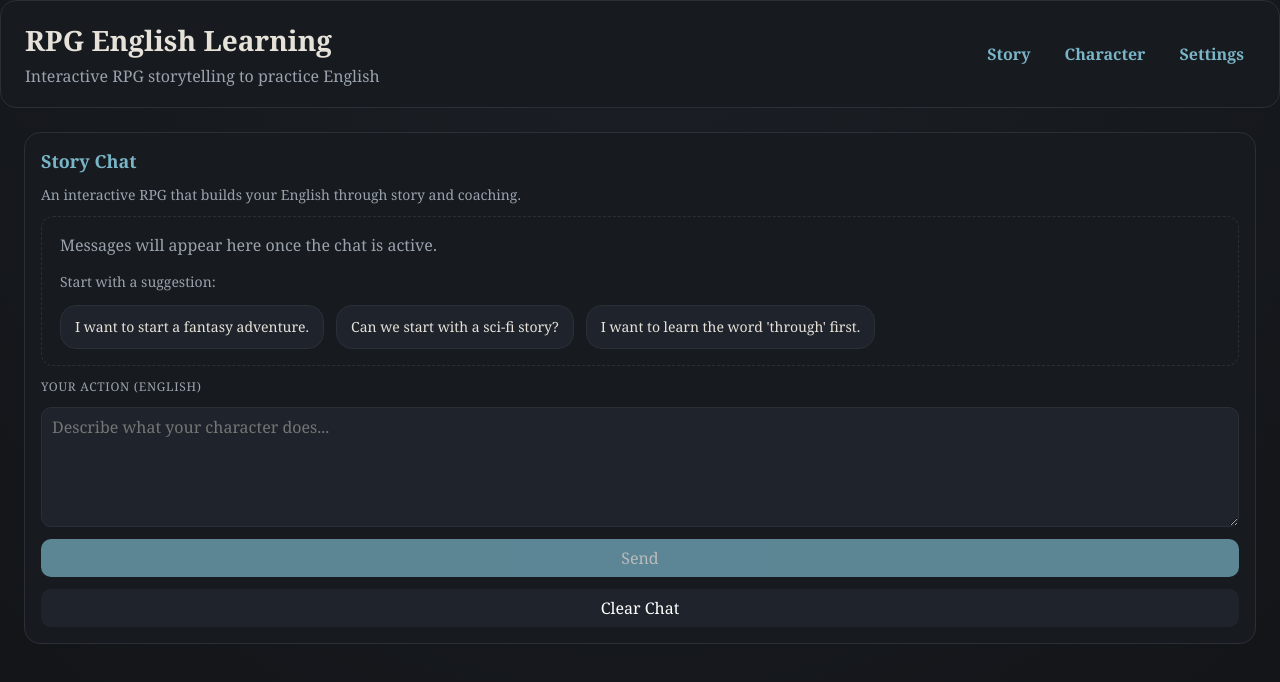
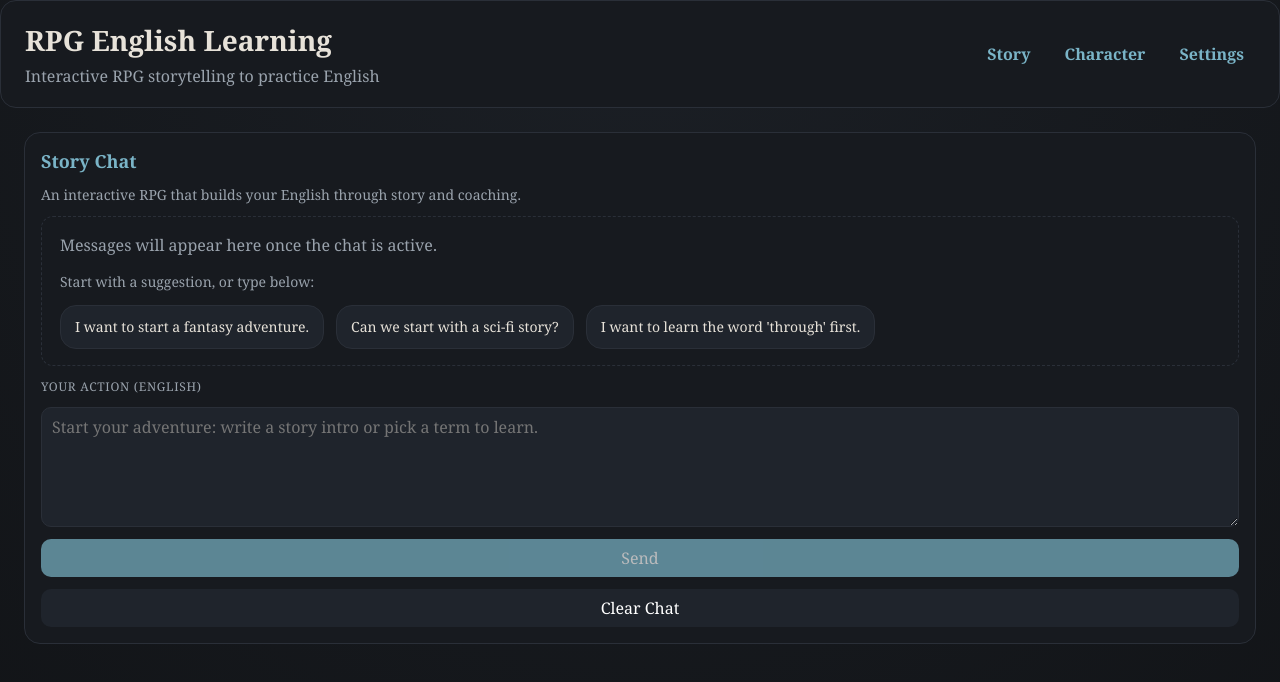
Before and after one commit to erisonsuzuki/rpg-english-learning, a Next.js app: page / in a window 1280 px wide. Shown: the top 682 px of the page. Built offline with nearby package versions, Linux system fonts and the light colour scheme.

Commit message:
feat: Improve header labels and empty chat guidance

```diff
--- a/components/chat-panel.tsx
+++ b/components/chat-panel.tsx
@@ -122,7 +122,11 @@ export function ChatPanel() {
       <textarea
         id="chat-input"
         className="chat-input"
-        placeholder={labels.chatPlaceholder}
+        placeholder={
+          state.messages.length === 0
+            ? labels.chatPlaceholderEmpty
+            : labels.chatPlaceholder
+        }
         value={input}
         onChange={(event) => setInput(event.target.value)}
         rows={4}
--- a/components/header.tsx
+++ b/components/header.tsx
@@ -10,9 +10,9 @@ export function Header() {
     <header className="rpg-topbar">
       <LanguageLabel title="RPG English Learning" subtitle={labels.subtitle} />
       <nav className="rpg-nav">
-        <Link href="/">Story</Link>
-        <Link href="/character">Character</Link>
-        <Link href="/settings">Settings</Link>
+        <Link href="/">{labels.headerStory}</Link>
+        <Link href="/character">{labels.headerCharacter}</Link>
+        <Link href="/settings">{labels.headerSettings}</Link>
       </nav>
     </header>
   );
--- a/components/language-label.tsx
+++ b/components/language-label.tsx
@@ -32,11 +32,16 @@ const COPY = {
     clearChat: "Limpar Chat",
     actionLabel: "Sua Ação (Inglês)",
     chatEmpty: "As mensagens aparecem aqui quando o chat estiver ativo.",
-    chatStartersTitle: "Comece com uma sugestão:",
+    chatStartersTitle: "Comece com uma sugestão ou escreva abaixo:",
     chatStarterFantasy: "Quero começar uma aventura de fantasia.",
     chatStarterSciFi: "Podemos começar com uma história de ficção científica?",
     chatStarterVocabulary: "Quero aprender a palavra 'through' primeiro.",
+    chatPlaceholderEmpty:
+      "Comece sua aventura: escreva uma introdução ou escolha um termo para aprender.",
     chatPlaceholder: "Descreva o que seu personagem faz...",
+    headerStory: "História",
+    headerCharacter: "Personagem",
+    headerSettings: "Configurações",
     chatSend: "Enviar",
     chatLoading: "Enviando...",
     chatError: "Não foi possível obter resposta.",
@@ -97,11 +102,16 @@ const COPY = {
     clearChat: "Clear Chat",
     actionLabel: "Your Action (English)",
     chatEmpty: "Messages will appear here once the chat is active.",
-    chatStartersTitle: "Start with a suggestion:",
+    chatStartersTitle: "Start with a suggestion, or type below:",
     chatStarterFantasy: "I want to start a fantasy adventure.",
     chatStarterSciFi: "Can we start with a sci-fi story?",
     chatStarterVocabulary: "I want to learn the word 'through' first.",
+    chatPlaceholderEmpty:
+      "Start your adventure: write a story intro or pick a term to learn.",
     chatPlaceholder: "Describe what your character does...",
+    headerStory: "Story",
+    headerCharacter: "Character",
+    headerSettings: "Settings",
     chatSend: "Send",
     chatLoading: "Sending...",
     chatError: "Could not fetch a response.",
```
